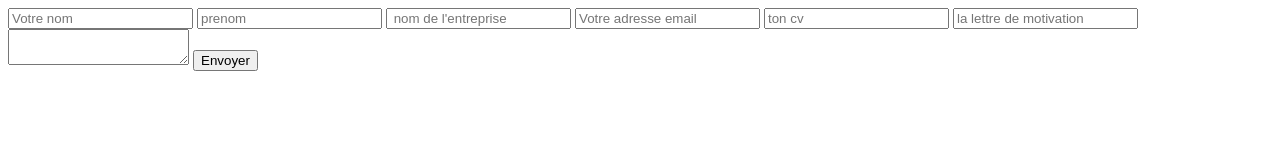
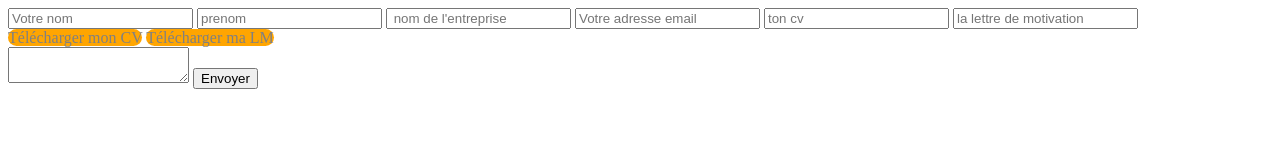
Before and after one commit to AmadouTidiane2021/hotel-parimis, a plain HTML site: page hotel_recrutement.html in a window 1280 px wide. Drawn offline with Linux system fonts and the light colour scheme.

Commit message:
modif amadou

```diff
--- a/hotel_recrutement.html
+++ b/hotel_recrutement.html
@@ -7,7 +7,14 @@
     <meta name="viewport" content="width=device-width, initial-scale=1.0">
     <title>Formulaire de recrutement</title>
 </head>
-
+<style>
+    a {
+        text-decoration: none;
+        color: gray;
+        background: orange;
+        border-radius: 12px;
+    }
+</style>
 <body>
     <form action="#"></form>
     <div>
@@ -19,6 +26,12 @@
         <input type="email" name="email" id="email" required autocomplete placeholder="Votre adresse email">
         <input type="" name="cv" id="cv" required autocomplete placeholder="ton cv">
         <input type="" name="lettre de motivation" id="lm" required autocomplete placeholder="la lettre de motivation">
+
+        <div>
+            <a href="#" download>Télécharger mon CV</a>
+            <a href="#" download>Télécharger ma LM</a>
+        </div>
+
         <textarea name="message" id="msg" placeholder="Votre message" required>
             </textarea>
         <input type="button" value="Envoyer">
```
